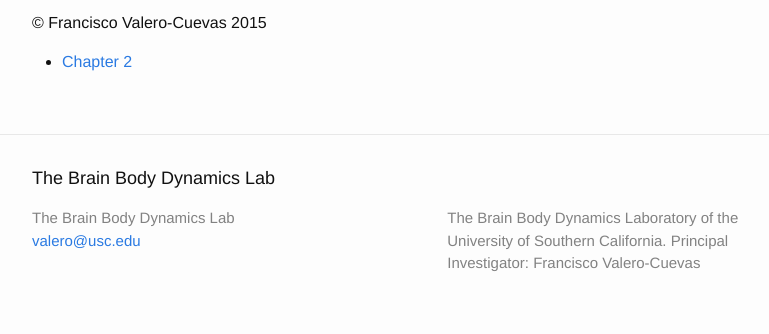
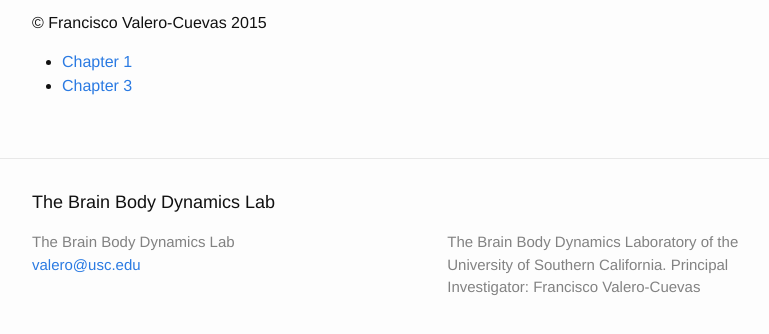
Before and after one commit to usc-bbdl/usc-bbdl.github.io, a Jekyll site: the page built from book_chapters/ch2.md, in a window 1280 px wide and 900 px high, scrolled down 1787 px, cut to the strip 541-875 px from the top of the window. Shown: the whole strip, without its empty margins (238-1007 px from the left). Built offline with Jekyll 4.4.1, drawn with Linux system fonts in a browser that asks for light colours.

Commit message:
Updating html for next/previous chapters

```diff
--- a/book_chapters/ch2.md
+++ b/book_chapters/ch2.md
@@ -83,5 +83,6 @@ J2D2DOF.py: <a href="/Code/J2D2DOF.py" download> Download </a>
 © Francisco Valero-Cuevas 2015
 
 <ul class="pager">
-  <li class="next"><a href="//valerolab.org/book_chapters/ch2.html/">Chapter 2</a></li>
+  <li class="previous"><a href="//http://valerolab.org/book_chapters/ch1.html/">Chapter 1</a></li>
+  <li class="next"><a href="//http://valerolab.org/book_chapters/ch3.html/">Chapter 3</a></li>
 </ul>
```
